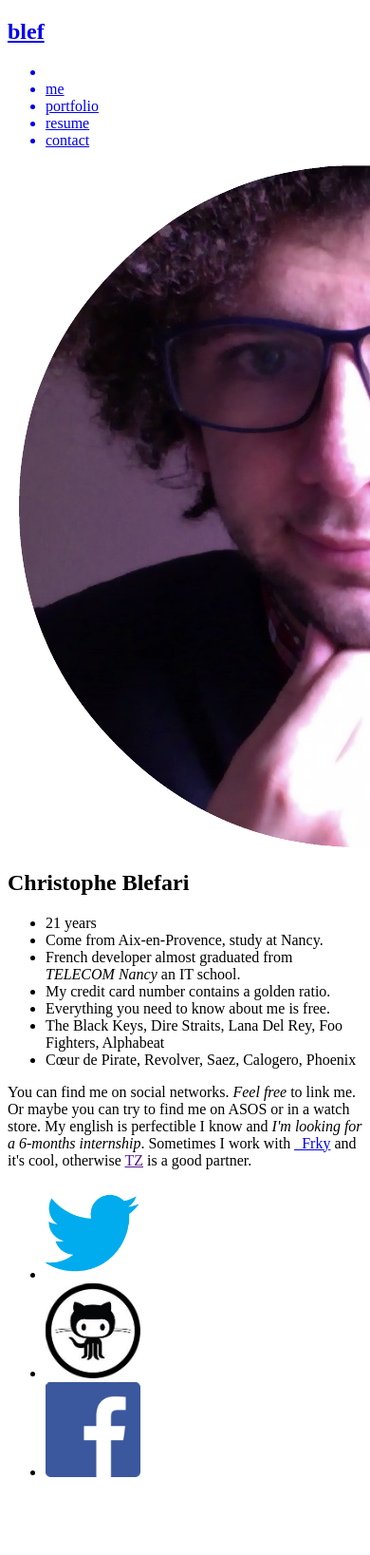
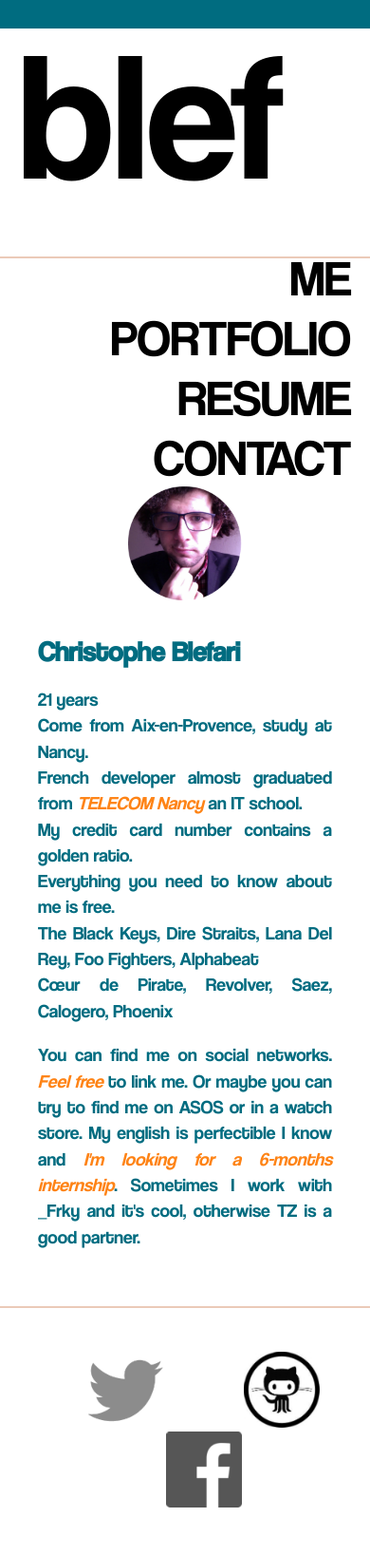
Before and after one commit to Bl3f/blef.fr, a Django app: page /me/ in a window 390 px wide; the page is wider, and only the part inside the window is pictured. Shown: that part at 95% size. Before the commit the page ends 1555 px from the top of that part, so only its background shows below. Run offline with Django 3.2, Linux system fonts and the light colour scheme; style sheets or scripts are compiled from the project's sources; some libraries are stand-ins or nearby versions.

Commit message:
New CSS view : phone

```diff
--- a/blefpointfr/static/scss/bike.scss
+++ b/blefpointfr/static/scss/bike.scss
@@ -1,11 +1,19 @@
 @import "color";
+
+@mixin rotate($degre) {
+    -webkit-transform: rotate($degre);
+       -moz-transform: rotate($degre);
+        -ms-transform: rotate($degre);
+         -o-transform: rotate($degre);
+            transform: rotate($degre);
+}
 
 @-webkit-keyframes WheelRotation {
     from {
-        -webkit-transform: rotate(0deg);
+        @include rotate(0deg);
     }
     to {
-        -webkit-transform: rotate(360deg);
+        @include rotate(360deg);
     }
 }
 
@@ -88,7 +116,11 @@
             margin-top: $mTop;
             margin-left: $mLeft;
             -webkit-transform-origin: 0% 0%;
-            -webkit-transform: rotate($rotation);
+               -moz-transform-origin: 0% 0%;
+                -ms-transform-origin: 0% 0%;
+                 -o-transform-origin: 0% 0%;
+                    transform-origin: 0% 0%;
+            @include rotate($rotation);
             border-radius: 15%;
         }
 
--- /dev/null
+++ b/blefpointfr/static/scss/common.scss
@@ -0,0 +1,71 @@
+@import "color";
+
+.single_page.nav1, .homepage.nav1 {background: $home-color;}
+.single_page.nav2, .homepage.nav2 {background: $portfolio-color;}
+.single_page.nav3, .homepage.nav3 {background: $resume-color;}
+.single_page.nav4, .homepage.nav4 {background: $contact-color;}
+
+@font-face {
+    font-family: "coolvetica";
+    src: url('../fonts/coolvetica.ttf');
+}
+
+@font-face {
+    font-family: "KyrillaSansSerif";
+    src: url('../fonts/KyrillaSansSerif.ttf');
+}
+
+body, html {
+    margin: 0;
+    padding: 0;
+}
+
+a {
+    color: inherit;
+    text-decoration: none;
+}
+
+ul {
+    list-style: none;
+}
+
+header {
+    color: #000;
+    h1 {
+        display: inline-block;
+        font-family: "coolvetica", "Arial";
+        font-size: 6em;
+        font-weight: 100;
+        width: 19%;
+        margin: 0;
+        text-align: left;
+    }
+}
+
+.homepage {
+    display: inline-block;
+    width: 25%;
+    height: 20px;
+    top: -10px;
+    position: relative;
+    transition: top 0.5s ease 0s;
+}
+
+.single_page {
+    display: block;
+    height: 10px;
+    width: 100%;
+    position: absolute;
+}
+
+article {
+    color: $home-color;
+    font-family: "coolvetica", "Arial";
+    em {
+        color: $resume-color;
+    }
+    .author {
+        text-align: right;
+        padding-right: 10px;
+    }
+}
--- a/blefpointfr/static/scss/main.scss
+++ b/blefpointfr/static/scss/main.scss
@@ -1,48 +1,9 @@
-@import "color";
-
-.single_page.nav1, .homepage.nav1 {background: $home-color;}
-.single_page.nav2, .homepage.nav2 {background: $portfolio-color;}
-.single_page.nav3, .homepage.nav3 {background: $resume-color;}
-.single_page.nav4, .homepage.nav4 {background: $contact-color;}
-
-@font-face {
-    font-family: "coolvetica";
-    src: url('../fonts/coolvetica.ttf');
-}
-
-@font-face {
-    font-family: "KyrillaSansSerif";
-    src: url('../fonts/KyrillaSansSerif.ttf');
-}
-
-body, html {
-    margin: 0;
-}
-
-header {
-    color: #000;
-    h1 {
-        display: inline-block;
-        font-family: "coolvetica", "Arial";
-        font-size: 6em;
-        font-weight: 100;
-        width: 19%;
-        margin: 0;
-        text-align: left;
-    }
-}
-
-a {
-    color: black;
-    text-decoration: none;
-}
+@import "common";
 
 section {
     display: block;
     text-align: center;
-    width: 60%;
-    min-width: 500px;
-    max-width: 850px;
+    width: 850px;
     margin: 0px auto 0px auto;
     padding: 1px 0 10px 0;
     min-height: 320px;
@@ -51,7 +12,7 @@
 
 nav {
     display: block;
-    width: 60%;
+    width: 850px;
     min-width: 500px;
     max-width: 850px;
     margin: 0px auto 0px auto;
@@ -79,6 +40,7 @@
                 text-align: right;
                 height: 30px;
                 margin: 0px;
+                padding: 0px 3px 0px 3px;
             }
         }
 
@@ -99,20 +61,25 @@
     }
 }
 
+.single_page {
+    width: 850px;
+}
+
 footer {
     position: fixed;
     width: 100px;
     height: 200px;
-    left: 150px;
+    left: 0%;
     top: 210px;
     li {
         text-align: center;
         list-style: none;
         a {
             display: inline-block;
-            width: 50px;
+            width: 30px;
             height: 50px;
             img {
+                width: 30px;
                 opacity: 0.2;
                 -webkit-filter: grayscale(1);
                 -moz-filter: grayscale(1);
@@ -138,40 +105,15 @@
     }
 }
 
-.single_page {
-    display: block;
-    height: 10px;
-    top: 0;
-    width: 60%;
-    min-width: 500px;
-    max-width: 850px;
-    margin: 0px auto 0px auto;
-    position: absolute;
-}
-
-.homepage {
-    display: inline-block;
-    width: 25%;
-    height: 20px;
-    margin: 0px -4px 0 0;
-    top: -10px;
-    position: relative;
-    transition: top 0.5s ease 0s;
-}
-
-.home {
-    img {
-        text-align: left;
-    }
+#home {
+    font-size: 0.7em;
 }
 
 article {
     min-width: 500px;
     max-width: 850px;
     margin: 0px auto 0px auto;
-    font-family: "coolvetica", "Arial";
     text-align: left;
-    color: $home-color;
 
     .blef-bubble {
         width: 150px;
@@ -189,14 +131,6 @@
         list-style: none;
         padding: 0;
         text-align: justify;
-    }
-
-    em {
-        color: $resume-color;
-    }
-    .author {
-        text-align: right;
-        padding-right: 10px;
     }
     h2 {
         margin-left: 50px;
--- /dev/null
+++ b/blefpointfr/static/scss/main_phone.scss
@@ -0,0 +1,207 @@
+@import "common";
+
+.bike {
+    display: none;
+}
+
+section {
+    width: 100%;
+}
+
+nav {
+    width: 100%;
+    display: block;
+}
+
+header {
+    display: block;
+    min-height: 220px;
+    text-align: right;
+    padding-top: 50px;
+    clear: both;
+    h1 {
+        margin-top: -60px;
+        font-size: 12em;
+        display: inline-block;
+        float: left;
+        vertical-align: bottom;
+        line-height: 1.33em;
+        margin-left: 20px;
+    }
+    ul {
+        text-align: right;
+        margin: 0;
+        padding: 0;
+        display: inline-block;
+        max-width: 560px;
+        margin-right: 20px;
+        margin-top: 15px;
+        float: right;
+        vertical-align: bottom;
+        a {
+            display: inline-block;
+            width: 49%;
+            min-width: 270px;
+            li {
+                display: inline-block;
+                font-family: "coolvetica", "Arial";
+                text-transform: uppercase;
+                font-size: 3.3em;
+            }
+        }
+    }
+}
+
+.homepage {
+    top: -10px;
+    height: 40px;
+}
+
+.single_page {
+    top: 0px;
+    width: 100%;
+    height: 30px;
+}
+
+#home {
+    display: none;
+}
+
+article {
+    border-top: 2px solid $portfolio-color;
+    border-bottom: 2px solid $portfolio-color;
+    ul {
+        padding: 0;
+    }
+    h2 {
+        margin-top: 0px;
+    }
+    padding: 40px 40px 40px 40px;
+    font-size: 5vw;
+    text-align: justify;
+    font-family: "coolvetica", "Arial";
+    line-height: 1.4em;
+    .blef-bubble {
+        display: block;
+        width: 40%;
+        margin: 0 auto 40px auto;
+    }
+    .overview {
+        img {
+            display: block;
+            width: 90%;
+            margin: 30px auto;
+        }
+    }
+    hr {
+        display: block;
+        margin: 80px 0px 40px 0px;
+        padding: 0;
+        border: none;
+        border-top: medium double $portfolio-color;
+        color: $portfolio-color;
+        text-align: center;
+        &:after {
+            content: "\2724";
+            display: inline-block;
+            position: relative;
+            top: -0.7em;
+            font-size: 1.5em;
+            padding: 0 0.25em;
+            background: white;
+        }
+    }
+}
+
+footer {
+    padding: 30px 0 30px 0;
+    text-align: center;
+    li {
+        display: inline-block;
+        max-width: 80px;
+        min-width: 30px;
+        margin: 0 40px 0 40px;
+        img {
+            width: 100%;
+            -webkit-filter: grayscale(1);
+               -moz-filter: grayscale(1);
+                -ms-filter: grayscale(1);
+                 -o-filter: grayscale(1);
+                    filter: grayscale(1);
+        }
+    }
+}
+
+form {
+    input, textarea {
+        margin: 20px 0;
+        font-size: 4vw;
+        display: block;
+        width: 100%;
+        height: 50px;
+        line-height: 1.428571429;
+        color: #555;
+        vertical-align: middle;
+        background-color: $background-color;
+        background-image: none;
+        border: 4px solid #ccc;
+    }
+    textarea {
+        height: 200px;
+    }
+    input:focus, textarea:focus {
+        outline:  none;
+        border: 4px solid $contact-color;
+        -webkit-transition: border 0.7s ease;
+           -moz-transition: border 0.7s ease;
+            -ms-transition: border 0.7s ease;
+             -o-transition: border 0.7s ease;
+                transition: border 0.7s ease;
+    }
+    input[type="submit"] {
+        background-color: $contact-color;
+        border-color: $contact-color;
+        color: $background-color;
+        text-transform: uppercase;
+        font-family: "coolvetica";
+        display: inline-block;
+        padding: 6px 12px;
+        margin-bottom: 0;
+        font-size: 5vw;
+        font-weight: normal;
+        text-align: center;
+        white-space: nowrap;
+        vertical-align: middle;
+        cursor: pointer;
+        background-image: none;
+        border: 1px solid transparent;
+        height: 100px;
+
+        &:active {
+            color: #000000;
+            margin-top: 5px;
+        }
+    }
+    .errors {
+        color: #000000;
+        background: red;
+        margin: 0px 0px 50px 0px;
+        padding: 10px 10px 10px 30px;
+    }
+    ul.errorlist {
+        list-style: none;
+        text-align: center;
+        font-size: 0.8em;
+    }
+    ul.errorlist + p input, ul.errorlist + p textarea {
+        border: 4px solid red;
+        &:focus {
+            border: 4px solid $contact-color;
+            -webkit-transition: border 0.7s ease;
+               -moz-transition: border 0.7s ease;
+                -ms-transition: border 0.7s ease;
+                 -o-transition: border 0.7s ease;
+                    transition: border 0.7s ease;
+        }
+    }
+}
```
Also changed, not shown: other parts of blefpointfr/static/scss/bike.scss (+32 -12 lines), blefpointfr/static/fonts/glyphicons-halflings-regular.ttf (added), blefpointfr/static/fonts/glyphicons-halflings-regular.woff (added), 2 other files.
